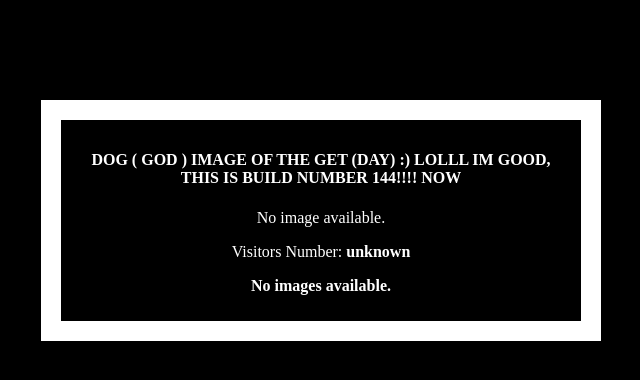
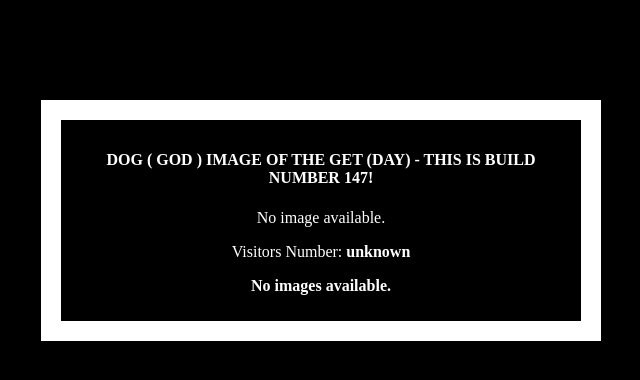
Before and after one commit to OmriFialkov/flask-catexer-app, a Flask app: page / in a window 1280 px wide. Shown: the top 380 px of the page, without its empty margins (319-959 px from the left). Run offline with Flask 2, Linux system fonts and the light colour scheme; data that the repository does not hold is empty.

Commit message:
Update index.html

```diff
--- a/templates/index.html
+++ b/templates/index.html
@@ -28,7 +28,7 @@
   </head>
   <body>
     <div class="container">
-      <h4>dog ( god ) image of the GET (day) :) lolll im good, this is build number 144!!!! now</h4>
+      <h4>dog ( god ) image of the GET (day) - this is build number 147!</h4>
       {% if url %}
         <img src="{{ url }}" />
       {% else %}
```
